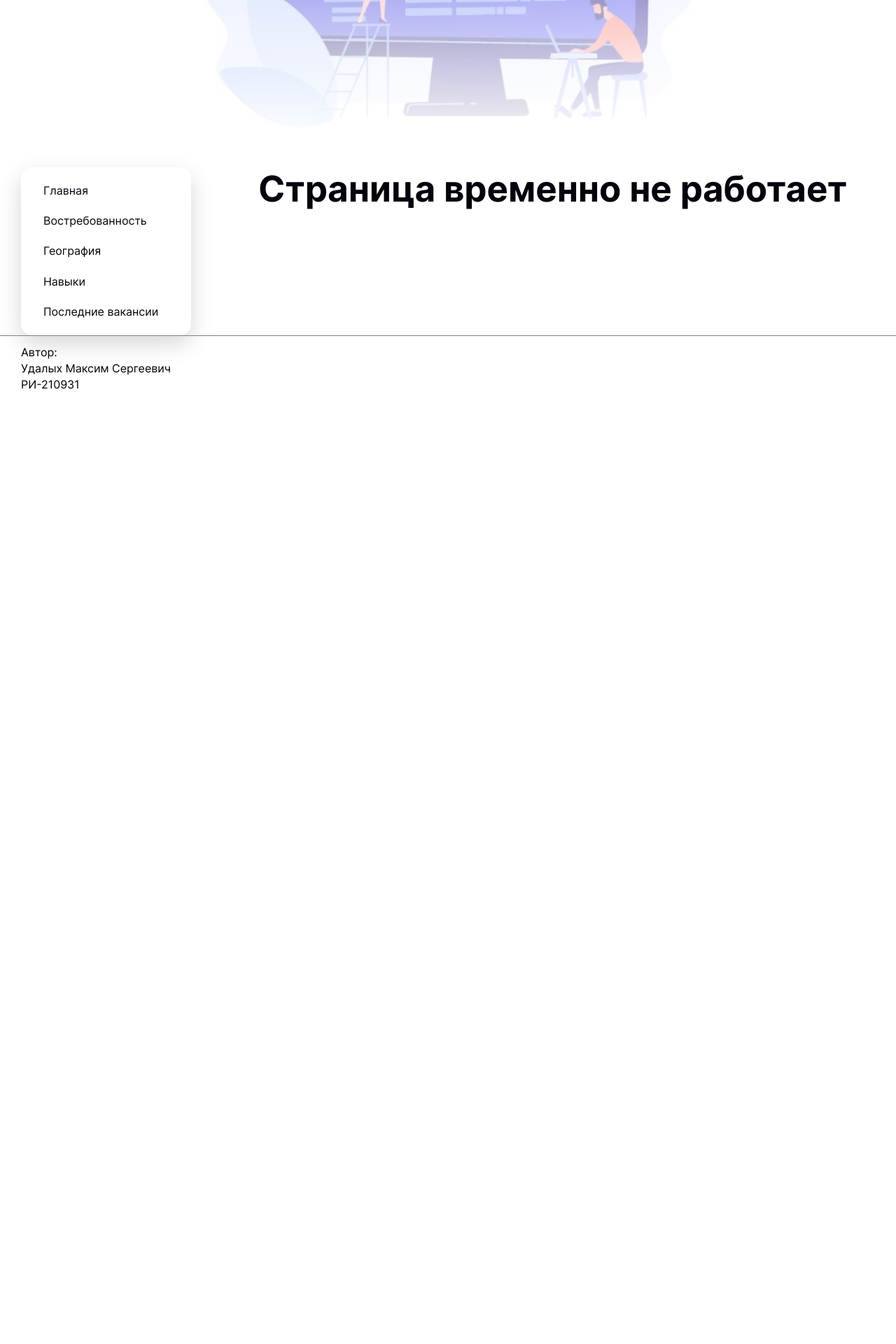
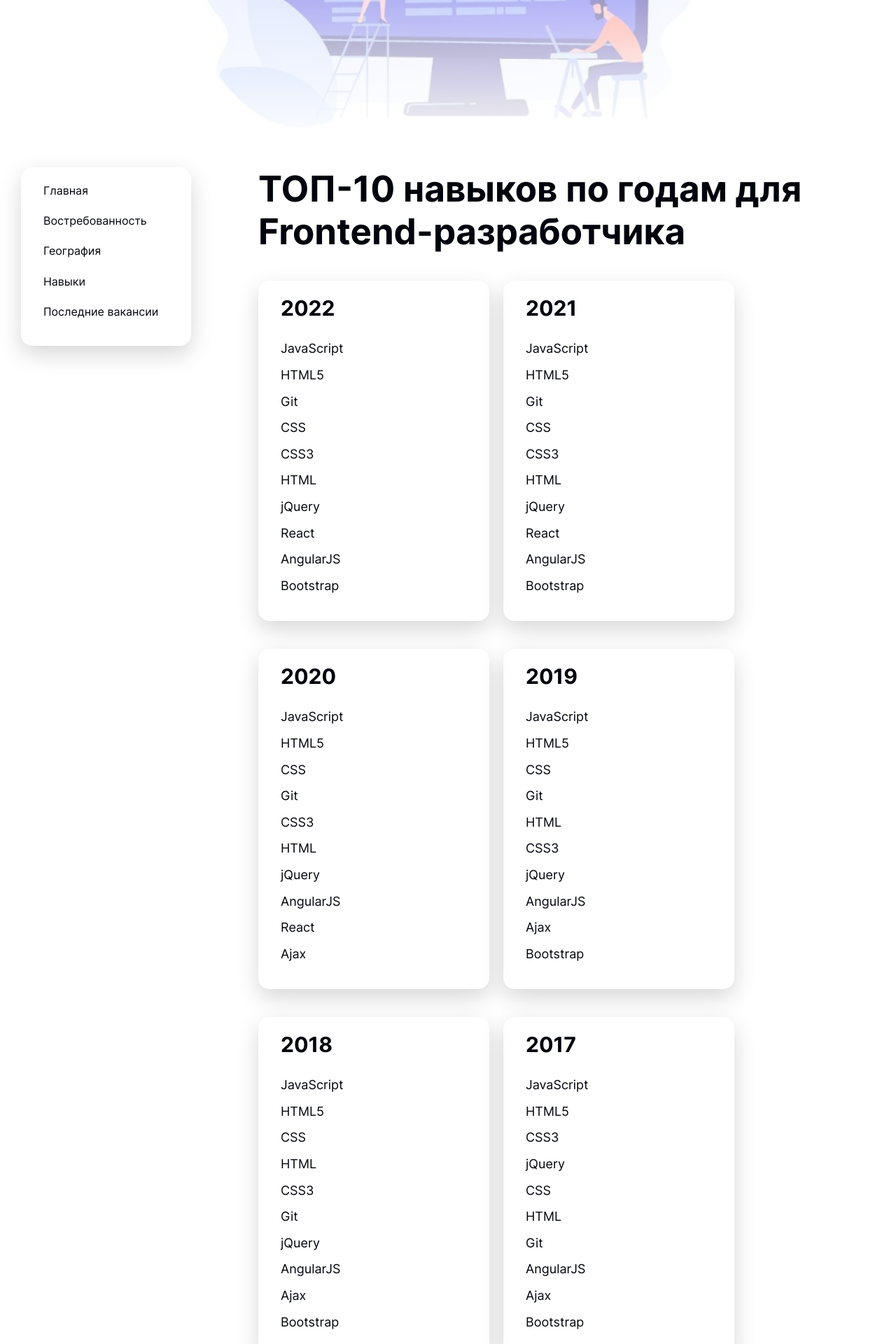
Before and after one commit to MattheWW1377/Everything-about-Frontend-, a Django app: page /skills/ in a window 1280 px wide. Shown: the part 638-2558 px from the top of the page at 70% size. Before the commit the page ends 1194 px from the top, so only its background shows below. Run offline with Django 4.2, Linux system fonts and the light colour scheme.

Commit message:
Update skill.html

```diff
--- a/EA_Frontend/main/templates/index/skills.html
+++ b/EA_Frontend/main/templates/index/skills.html
@@ -28,7 +28,9 @@
             <div class="page-intro__bg">
                 <div class="container">
                     <div class="page-intro__img">
-                                <picture><source srcset="{% static 'main/img/skills/intro.webp' %}" type="image/webp"><img src="{% static 'main/img/skills/intro.png' %}" alt="intro"></picture>
+                        <picture>
+                            <source srcset="{% static 'main/img/skills/intro.webp' %}" type="image/webp">
+                            <img src="{% static 'main/img/skills/intro.png' %}" alt="intro"></picture>
                     </div>
                 </div>
                 <div class="page-intro__shadow"></div>
@@ -39,15 +41,132 @@
                 <div class="page-inner__row">
                     <aside class="page-aside aside-index">
                         <ul class="page-aside__row aside-index__row">
-                                    <a class="page-aside__link aside-index__link" href="{% url 'index' %}"><li>Главная</li></a>
-                                    <a class="page-aside__link aside-index__link" href="{% url 'demand' %}"><li>Востребованность</li></a>
-                                    <a class="page-aside__link aside-index__link" href="{% url 'geography' %}"><li>География</li></a>
-                                    <a class="page-aside__link aside-index__link" href="{% url 'skills' %}"><li>Навыки</li></a>
-                                    <a class="page-aside__link aside-index__link" href="{% url 'recent_vacancies' %}"><li>Последние вакансии</li></a>
+                            <a class="page-aside__link aside-index__link" href="{% url 'index' %}">
+                                <li>Главная</li>
+                            </a>
+                            <a class="page-aside__link aside-index__link" href="{% url 'demand' %}">
+                                <li>Востребованность</li>
+                            </a>
+                            <a class="page-aside__link aside-index__link" href="{% url 'geography' %}">
+                                <li>География</li>
+                            </a>
+                            <a class="page-aside__link aside-index__link" href="{% url 'skills' %}">
+                                <li>Навыки</li>
+                            </a>
+                            <a class="page-aside__link aside-index__link" href="{% url 'recent_vacancies' %}">
+                                <li>Последние вакансии</li>
+                            </a>
                         </ul>
                     </aside>
-                            <div class="page-content content-skills">
-                                <h2 class="page-content__title content-skills__title">Страница временно не работает</h2>
+                    <div class="page-content content-vacancy">
+                        <h2 class="page-content__title content-vacancy__title">ТОП-10 навыков по годам для
+                            Frontend-разработчика</h2>
+                        <div class="content-vacancy__row">
+                            <div class="content-vacancy__item">
+                                <h3>2022</h3>
+                                <p>JavaScript</p>
+                                <p>HTML5</p>
+                                <p>Git</p>
+                                <p>CSS</p>
+                                <p>CSS3</p>
+                                <p>HTML</p>
+                                <p>jQuery</p>
+                                <p>React</p>
+                                <p>AngularJS</p>
+                                <p>Bootstrap</p>
+                            </div>
+                            <div class="content-vacancy__item">
+                                <h3>2021</h3>
+                                <p>JavaScript</p>
+                                <p>HTML5</p>
+                                <p>Git</p>
+                                <p>CSS</p>
+                                <p>CSS3</p>
+                                <p>HTML</p>
+                                <p>jQuery</p>
+                                <p>React</p>
+                                <p>AngularJS</p>
+                                <p>Bootstrap</p>
+                            </div>
+                            <div class="content-vacancy__item">
+                                <h3>2020</h3>
+                                <p>JavaScript</p>
+                                <p>HTML5</p>
+                                <p>CSS</p>
+                                <p>Git</p>
+                                <p>CSS3</p>
+                                <p>HTML</p>
+                                <p>jQuery</p>
+                                <p>AngularJS</p>
+                                <p>React</p>
+                                <p>Ajax</p>
+                            </div>
+                            <div class="content-vacancy__item">
+                                <h3>2019</h3>
+                                <p>JavaScript</p>
+                                <p>HTML5</p>
+                                <p>CSS</p>
+                                <p>Git</p>
+                                <p>HTML</p>
+                                <p>CSS3</p>
+                                <p>jQuery</p>
+                                <p>AngularJS</p>
+                                <p>Ajax</p>
+                                <p>Bootstrap</p>
+                            </div>
+                            <div class="content-vacancy__item">
+                                <h3>2018</h3>
+                                <p>JavaScript</p>
+                                <p>HTML5</p>
+                                <p>CSS</p>
+                                <p>HTML</p>
+                                <p>CSS3</p>
+                                <p>Git</p>
+                                <p>jQuery</p>
+                                <p>AngularJS</p>
+                                <p>Ajax</p>
+                                <p>Bootstrap</p>
+                            </div>
+                            <div class="content-vacancy__item">
+                                <h3>2017</h3>
+                                <p>JavaScript</p>
+                                <p>HTML5</p>
+                                <p>CSS3</p>
+                                <p>jQuery</p>
+                                <p>CSS</p>
+                                <p>HTML</p>
+                                <p>Git</p>
+                                <p>AngularJS</p>
+                                <p>Ajax</p>
+                                <p>Bootstrap</p>
+                            </div>
+                            <div class="content-vacancy__item">
+                                <h3>2016</h3>
+                                <p>JavaScript</p>
+                                <p>HTML5</p>
+                                <p>CSS3</p>
+                                <p>jQuery</p>
+                                <p>CSS</p>
+                                <p>Git</p>
+                                <p>HTML</p>
+                                <p>Ajax</p>
+                                <p>Bootstrap</p>
+                                <p>AngularJS</p>
+                            </div>
+                            <div class="content-vacancy__item">
+                                <h3>2015</h3>
+                                <p>JavaScript</p>
+                                <p>HTML5</p>
+                                <p>jQuery</p>
+                                <p>CSS3</p>
+                                <p>HTML</p>
+                                <p>CSS</p>
+                                <p>Bootstrap</p>
+                                <p>Git</p>
+                                <p>AngularJS</p>
+                                <p>Ajax</p>
+                            </div>
+                        </div>
                     </div>
                 </div>
             </div>
```
Lines whose indentation alone changed are shown as unchanged.
